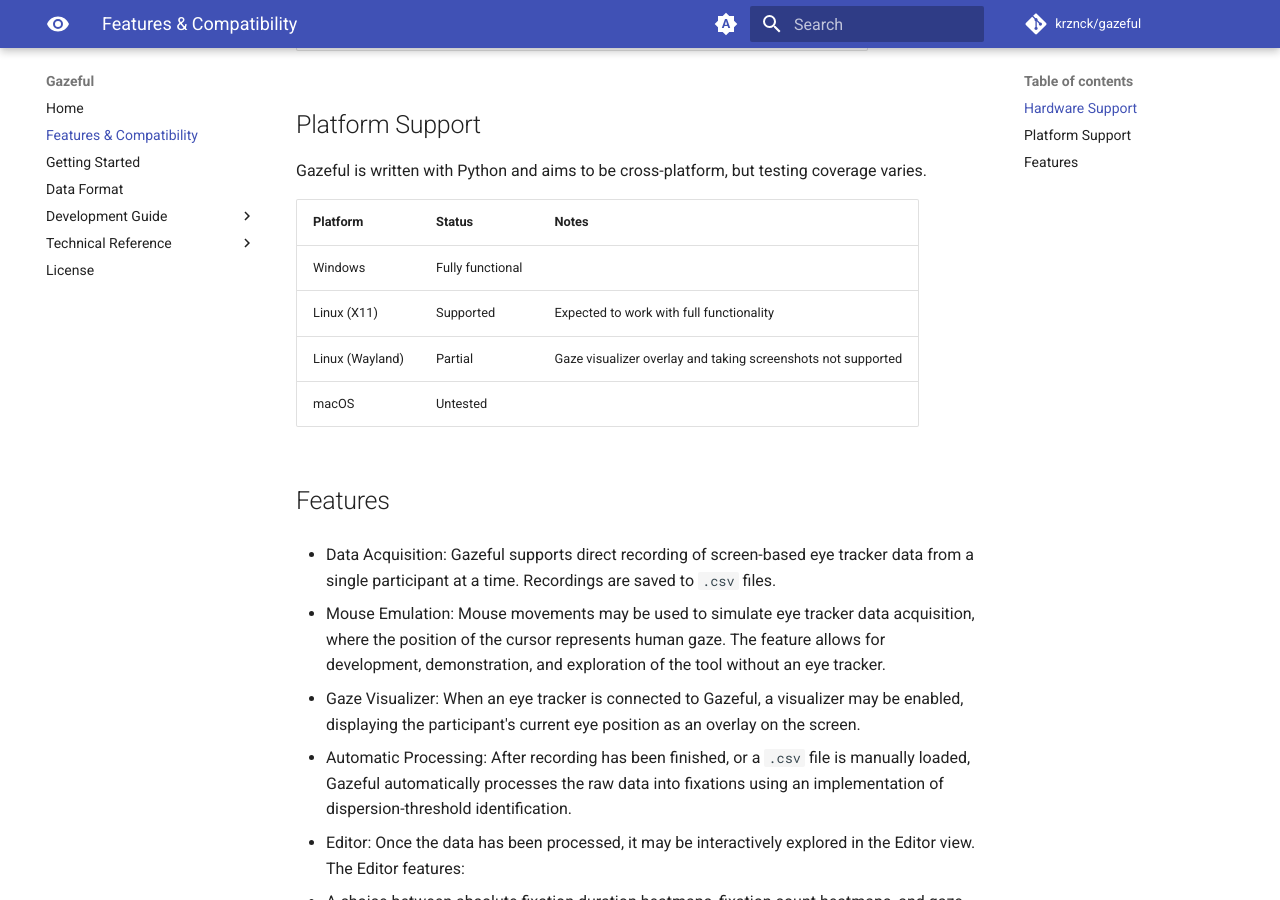
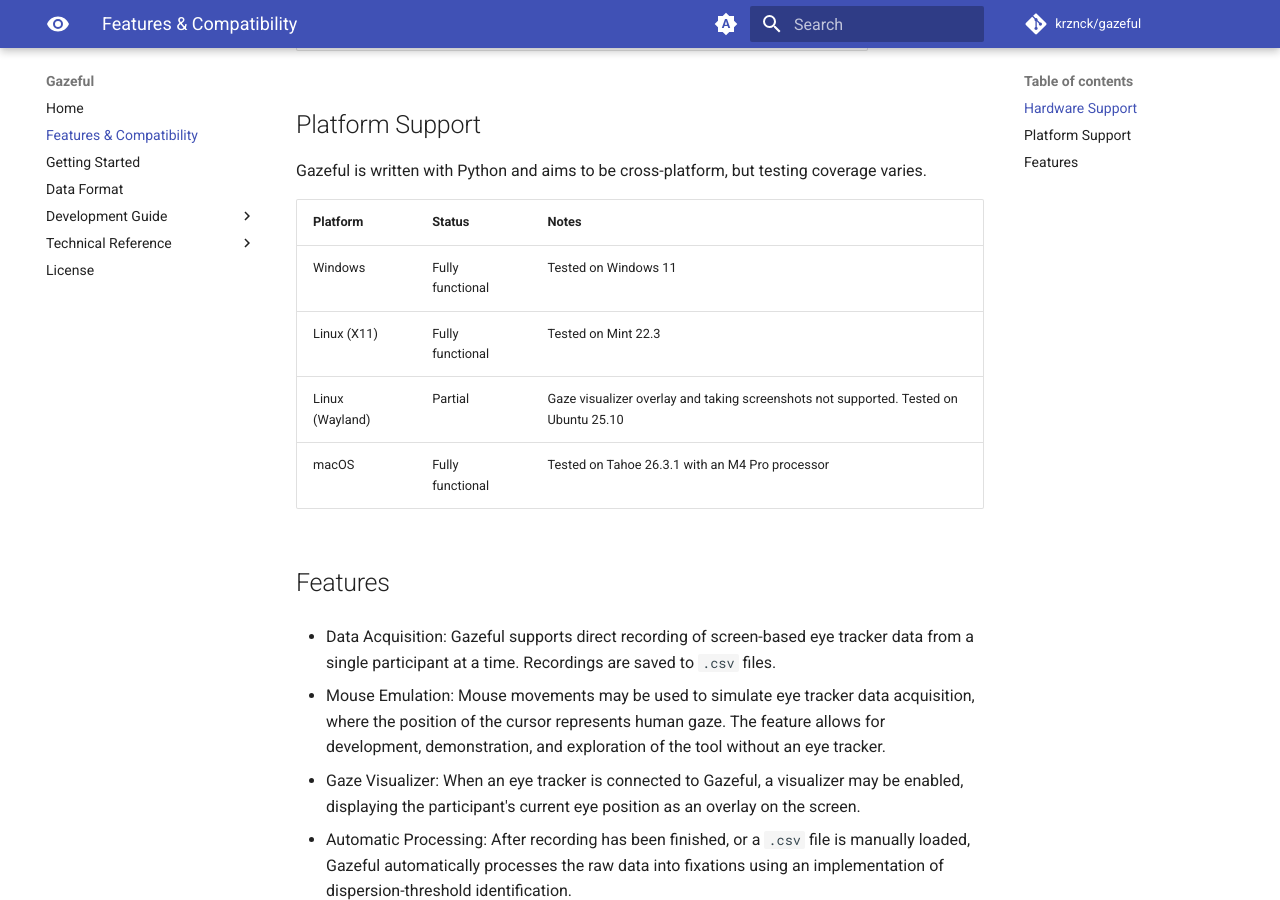
Before and after one commit to krznck/gazeful, an MkDocs documentation site: the page built from docs/features.md, in a window 1280 px wide and 900 px high, scrolled down 408 px. Built offline with MkDocs 1.6.1 and Material for MkDocs 9.7.7, drawn with Linux system fonts in a browser that asks for light colours; comment, search, counter and statistics services are not loaded.

Commit message:
docs: add platform support version notes
- Adds notes on which platforms were actually checked.
- Adds declaration of support for macOS and X11 Linux.

```diff
--- a/docs/features.md
+++ b/docs/features.md
@@ -16,10 +16,10 @@
 
 | Platform | Status | Notes |
 | --- | --- | --- |
-| Windows | Fully functional | |
-| Linux (X11) | Supported | Expected to work with full functionality |
-| Linux (Wayland) | Partial | Gaze visualizer overlay and taking screenshots not supported |
-| macOS | Untested | |
+| Windows | Fully functional | Tested on Windows 11 |
+| Linux (X11) | Fully functional | Tested on Mint 22.3 |
+| Linux (Wayland) | Partial | Gaze visualizer overlay and taking screenshots not supported. Tested on Ubuntu 25.10 |
+| macOS | Fully functional | Tested on Tahoe 26.3.1 with an M4 Pro processor |
 
 ## Features
 
```
Also changed, not shown: README.md (+4 -4 lines).
